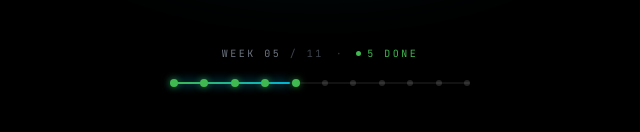
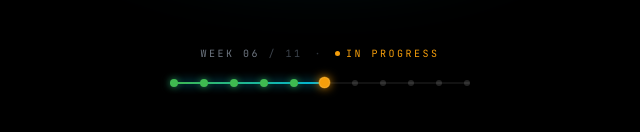
Before and after one commit to JOSA-OpenLab/Ti-progress, a Next.js app: page / in a window 1280 px wide. Shown: the part 456-588 px from the top of the page, without its empty margins (320-960 px from the left). Built offline with nearby package versions, Linux system fonts and the light colour scheme.

Commit message:
Wire Week 6 into hero timeline; mark it in-progress
The hero rail only imported weeks 1-5, so Week 6 never showed. Import
week06 into HeroPage (fixes the drift the comment warns about) and set
Week 6 status to in-progress so the tracker advances to Week 06.

```diff
--- a/app/components/HeroPage.tsx
+++ b/app/components/HeroPage.tsx
@@ -9,11 +9,12 @@ import week02 from "../../data/weeks/week-02.json"
 import week03 from "../../data/weeks/week-03.json"
 import week04 from "../../data/weeks/week-04.json"
 import week05 from "../../data/weeks/week-05.json"
+import week06 from "../../data/weeks/week-06.json"
 
 // Single source of truth — derived from the week data files so the hero
 // can never drift out of sync with the graph again.
 const TOTAL = 11
-const known = [week01.status, week02.status, week03.status, week04.status, week05.status]
+const known = [week01.status, week02.status, week03.status, week04.status, week05.status, week06.status]
 const weeks = Array.from({ length: TOTAL }, (_, i) => known[i] ?? "pending")
 
 const doneCount = weeks.filter((s) => s === "done").length
--- a/data/weeks/week-06.json
+++ b/data/weeks/week-06.json
@@ -1,7 +1,7 @@
 {
   "id": 6,
   "title": "Documentation as Code & Technical Writing",
-  "status": "pending",
+  "status": "in-progress",
   "deadline": "2026-06-20",
   "report": "/reports/week-06.html",
   "tasks": [
--- a/public/reports/week-06.html
+++ b/public/reports/week-06.html
@@ -111,7 +111,7 @@
     </div>
     <div class="badge amber">
       <span class="badge-label">Status</span>
-      <span class="badge-value">Pending</span>
+      <span class="badge-value">In Progress</span>
     </div>
   </div>
 
```
